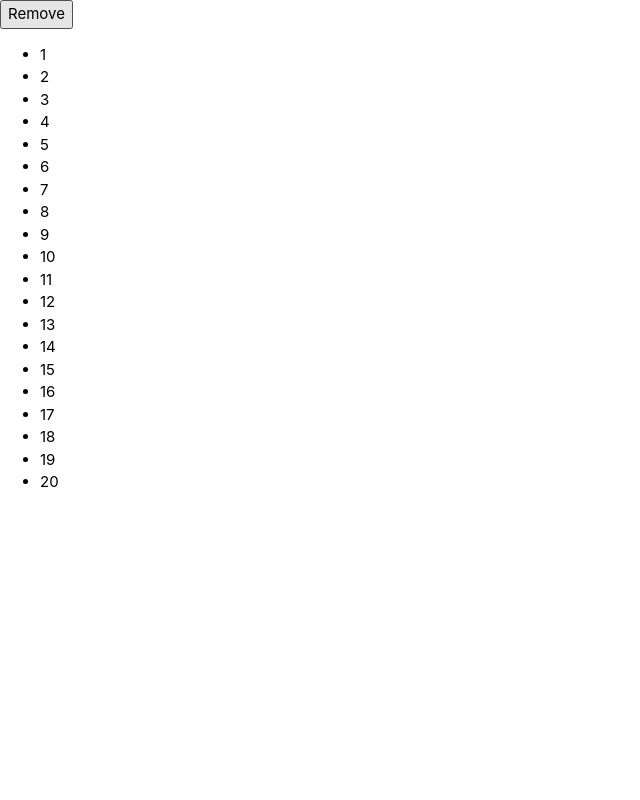
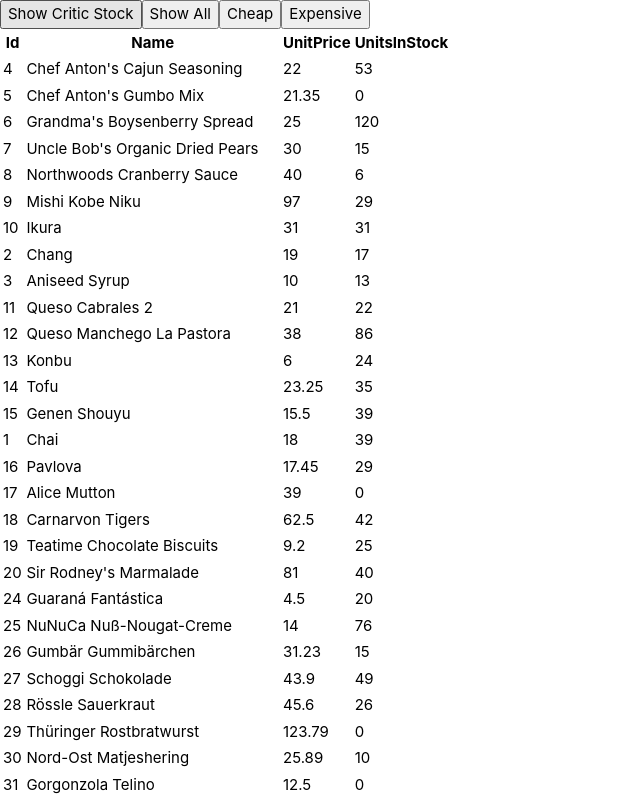
Before and after one commit to AkbulutAli/erciyes-react-app, a React (Create React App) app: page /products in a window 1280 px wide. Shown: the top 800 px of the page, without its empty margins (0-640 px from the left). Built offline with nearby package versions, Linux system fonts and the light colour scheme.

Commit message:
20.11.23

```diff
--- a/src/App.js
+++ b/src/App.js
@@ -7,11 +7,12 @@ import { Link } from 'react-router-dom';
 import ProductDetails from './pages/ProductDetails';
 import State from './state/State';
 import StateRemove from './state/StateRemove';
+import StateObjectArray from './state/StateObjectArray';
 
 
 function App() {
 
-  return <StateRemove></StateRemove>
+  return <StateObjectArray></StateObjectArray>
   return (<>
     <ul style={{ display: 'flex', justifyContent: 'space-evenly' }}>
       <li><Link to='/'>Home</Link></li>
--- a/src/data/products.js
+++ b/src/data/products.js
@@ -1,4 +1,4 @@
-export let products = [
+export const productsdata = [
     {
     "id": 4,
     "supplierId": 2,
--- a/src/pages/ProductDetails.jsx
+++ b/src/pages/ProductDetails.jsx
@@ -1,10 +1,10 @@
 import React from 'react'
 import { useParams } from 'react-router-dom'
-import { products } from '../data/products'
+import { productsdata } from '../data/products'
 
 function ProductDetails() {
     const { id } = useParams()
-    var product = products.find(x => x.id == id)
+    var product = productsdata.find(x => x.id == id)
   return (<>
   <h1>Details</h1>
   <h2>Product Name: {product.name}</h2>
--- a/src/pages/Products.jsx
+++ b/src/pages/Products.jsx
@@ -1,6 +1,6 @@
 import React from 'react';
 import { Link } from 'react-router-dom';
-import { products } from '../data/products';
+import { productsdata } from '../data/products';
 
 function Products() {
   return (
@@ -15,7 +15,7 @@ function Products() {
           </tr>
         </thead>
         <tbody>
-          {products.map((item) => (
+          {productsdata.map((item) => (
             <tr key={item.id}>
               <td><Link to={`/products/${item.id}`}>{item.id}</Link></td>
               <td><Link to={`/products/${item.id}`}>{item.name}</Link></td>
--- /dev/null
+++ b/src/state/StateObjectArray.jsx
@@ -0,0 +1,51 @@
+import React, { useState } from 'react';
+import { productsdata } from '../data/products';
+
+const ProductTable = () => {
+  const [products, setProducts] = useState(productsdata);
+
+  const showinstock = () => {
+    setProducts(productsdata.filter((item) => item.unitsInStock < 5));
+  };
+  const showall = () => {
+    setProducts(productsdata);
+  }
+  const cheapProduct = () => {
+    setProducts(productsdata.filter((item) => item.unitPrice < 100));
+  }
+  const expensiveProduct = () => {
+    setProducts(productsdata.filter((item) => item.unitPrice > 1000));
+  }
+
+  return (
+    <>
+      <button onClick={showinstock}>Show Critic Stock</button>
+      <button onClick={showall}>Show All</button>
+      <button onClick={cheapProduct}>Cheap</button>
+      <button onClick={expensiveProduct}>Expensive</button>
+
+      <table>
+        <thead>
+          <tr>
+            <th>Id</th>
+            <th>Name</th>
+            <th>UnitPrice</th>
+            <th>UnitsInStock</th>
+          </tr>
+        </thead>
+        <tbody>
+          {products.map((item) => (
+            <tr key={item.id}>
+              <td>{item.id}</td>
+              <td>{item.name}</td>
+              <td>{item.unitPrice}</td>
+              <td>{item.unitsInStock}</td>
+            </tr>
+          ))}
+        </tbody>
+      </table>
+    </>
+  );
+};
+
+export default ProductTable;
```
